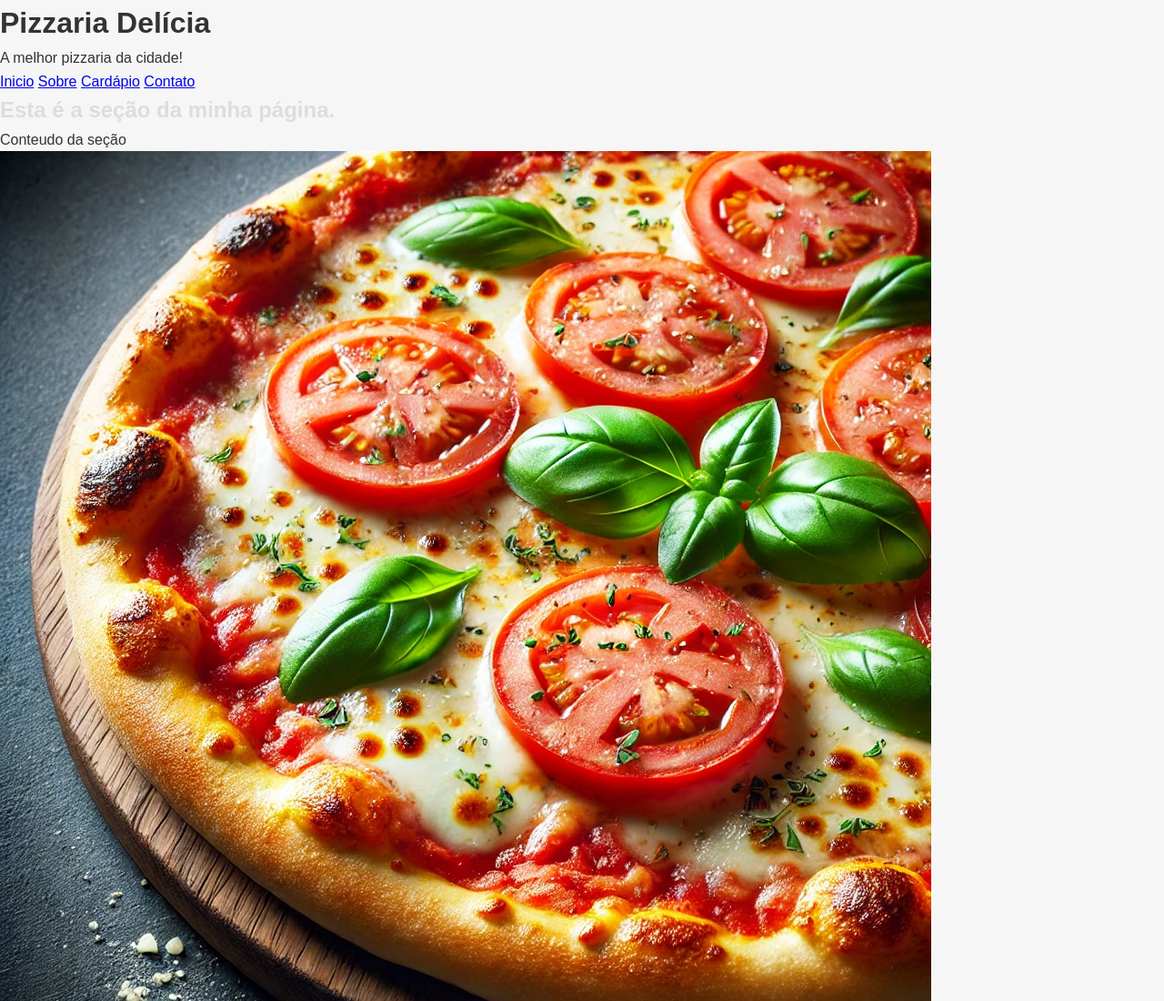
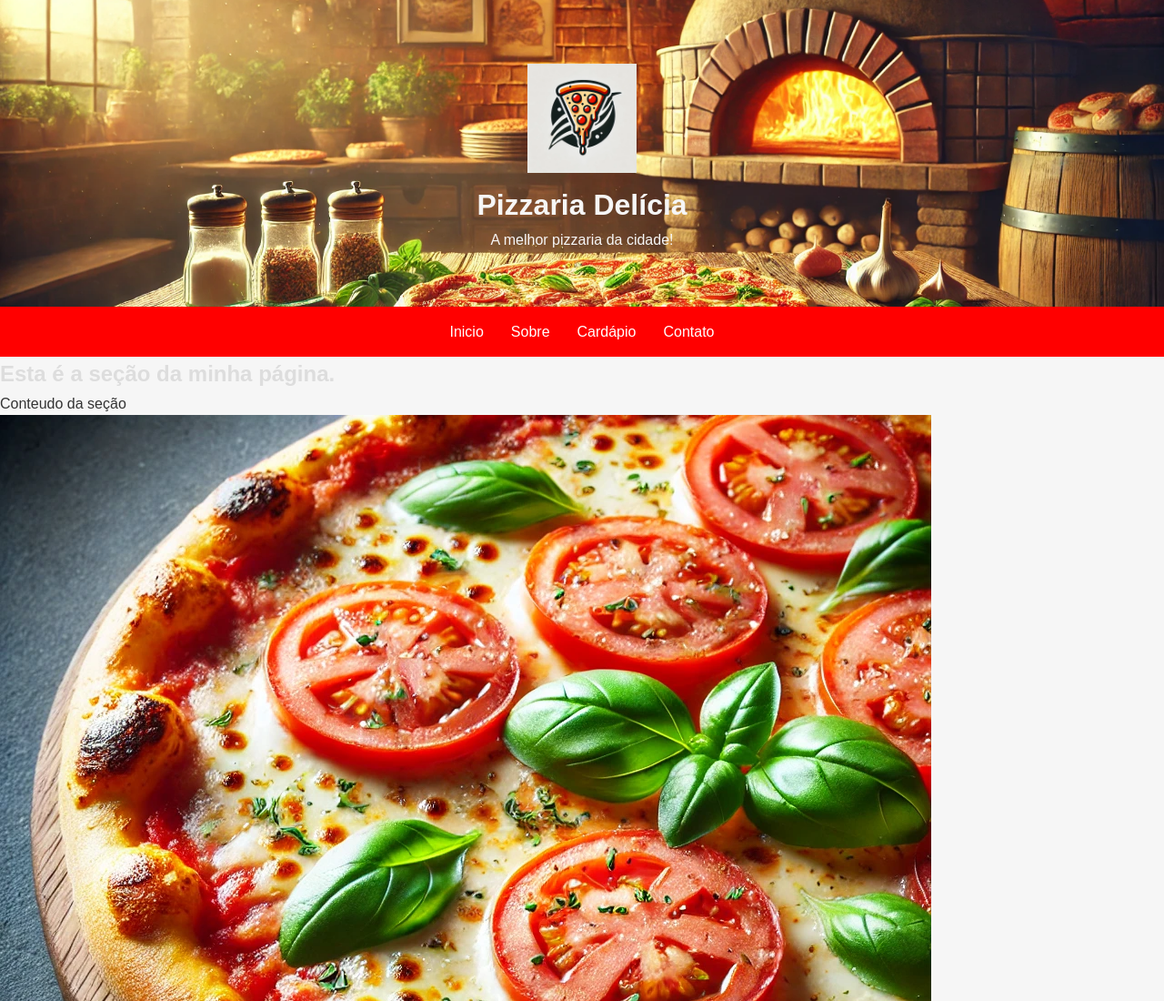
Before and after one commit to Thiagocsoaresbh/siteteste, a plain HTML site: page index.html in a window 1280 px wide. Shown: the top 1100 px of the page at 91% size. Drawn offline with Linux system fonts and the light colour scheme.

Commit message:
Estilos para Logotipo, Menu e Header

```diff
--- a/css/style.css
+++ b/css/style.css
@@ -3,18 +3,76 @@ Estilos da página
 */
 
 * {
-    margin: 0;
-    padding: 0;
+    margin: 0px;
+    /* Remove margens padrão de todos os elementos */
+    padding: 0px;
+    /* Remove nosso padding padrão */
     box-sizing: border-box;
+    /* Incluir borda e o padding no cálculo de largura e altura */
     font-family: 'Arial', sans-serif;
+    /* Define a fonte padrão */
 }
 
 body {
     background-color: #f6f6f6;
+    /* Define um fundo mais claro para a página */
     color: #333;
+    /* Define a cor do texto principal */
     line-height: 1.6;
+    /* Define o espaçamento entre as linhas */
 }
 
 /*
-Estrutura do site
+Cabeçalho e logo do site
 */
+
+.logo {
+    width: 120px;
+    /* Reduzindo o tamanho do logotipo para melhorar a responsividade */
+    height: auto;
+    /* Asseguramos a proporção do logotipo */
+    display: block;
+    /* Exibe o logotipo como bloco */
+    margin: 10px auto;
+    /* Centralizar horizontalmente com espaçamento */
+}
+
+header {
+    background-image: url('../img/header.webp');
+    /* Imagem de fundo */
+    background-size: cover;
+    /* Imagem de backgroung cobrindo a área de cabeçalho */
+    background-position: center;
+    /* Centraliza a imagem no cabeçalho */
+    color: #f6f6f6;
+    /* Define a cor do texto */
+    padding: 60px 20px;
+    /* Espaçamento interno */
+    text-align: center;
+    /* Alinhar texto centro */
+    position: relative;
+}
+
+nav {
+    display: flex;
+    /* Usar Flexbox pra organizar os links */
+    justify-content: center;
+    /* Centralizar os links na barra  */
+    background-color: red;
+    /* Fundo do menu */
+    padding: 10px;
+    /* Espaçamento interno da navegação */
+}
+
+nav a {
+    color: white;
+    /* Define a cor dos links */
+    text-decoration: none;
+    /* Remove o sublinhado do texto padrão dos links */
+    margin: 5px 15px;
+    /* Espaçamento horizontal entre os links e vertical */
+}
+
+nav a:hover {
+    text-decoration: underline;
+}
--- a/index.html
+++ b/index.html
@@ -13,6 +13,7 @@
 <body>
     <!--Início do nosso cabeçalho-->
     <header>
+        <img src="img/logo.webp" alt="Logotipo do site" class="logo">
         <h1>Pizzaria Delícia</h1>
         <p>A melhor pizzaria da cidade!</p>
     </header>
```
